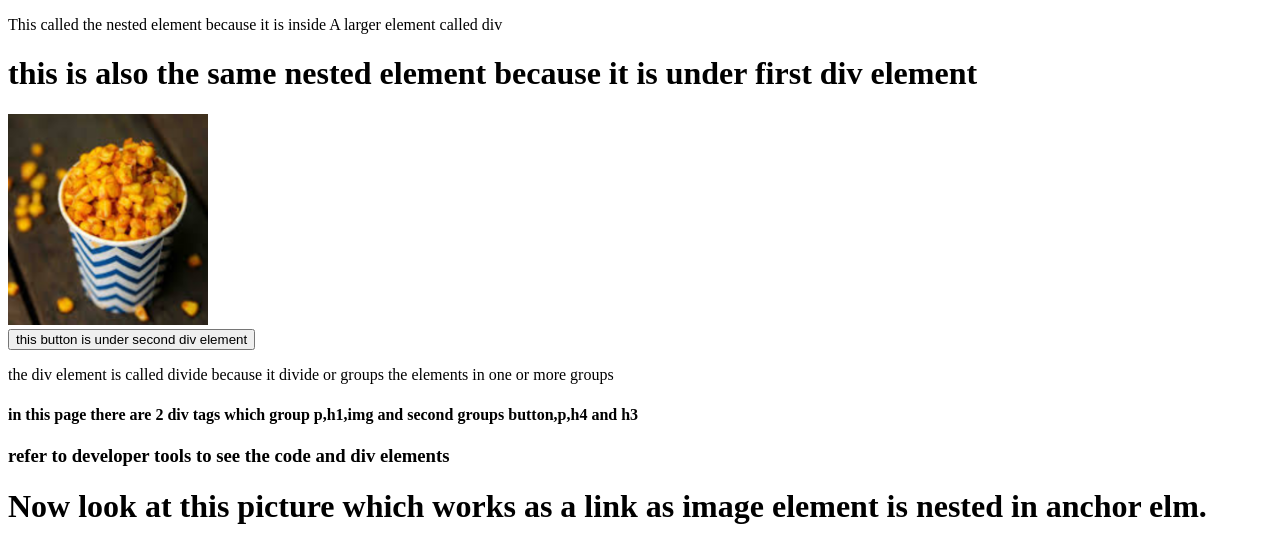
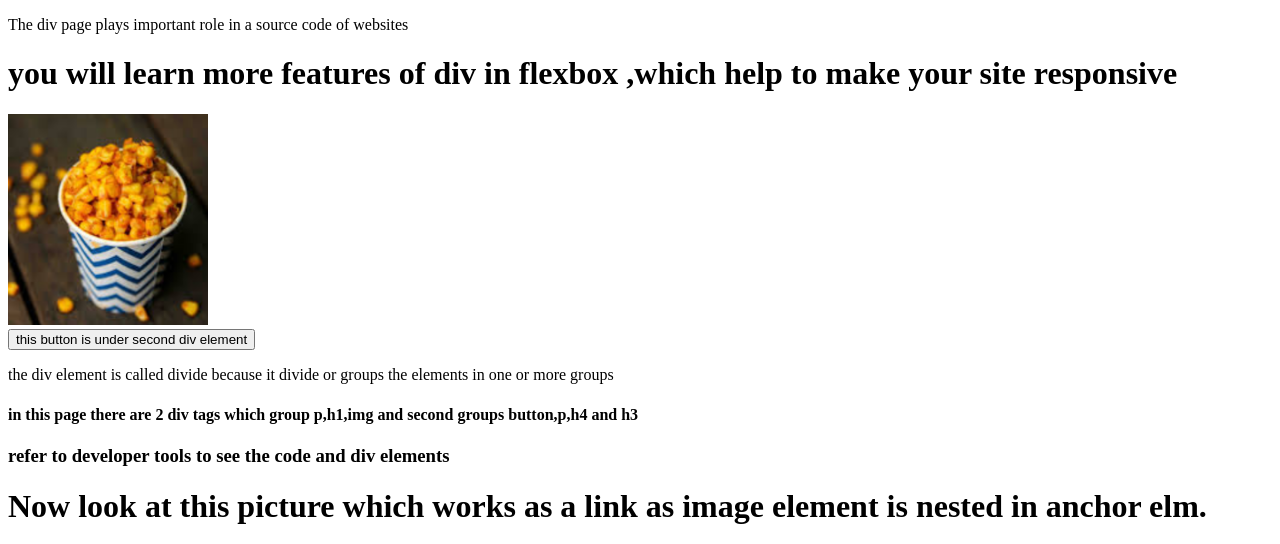
Before and after one commit to Abhi4244/Code1.11, a plain HTML site: page index.html in a window 1280 px wide. Shown: the top 544 px of the page. Drawn offline with Linux system fonts and the light colour scheme.

Commit message:
Update index.html

```diff
--- a/index.html
+++ b/index.html
@@ -5,8 +5,8 @@
   </head>
   <body>
   <div>
-  	<p>This called the nested element because it is inside A larger element called div</p>
-  	<h1>this is also the same nested element because it is under first div element</h1>
+  	<p>The div page plays important role in a source code of websites</p>
+  	<h1>you will learn more features of div in flexbox ,which help to make your site responsive</h1>
   		<img src="corn.png";height="200px"width="200px">
   	</div>
   <div>
```
